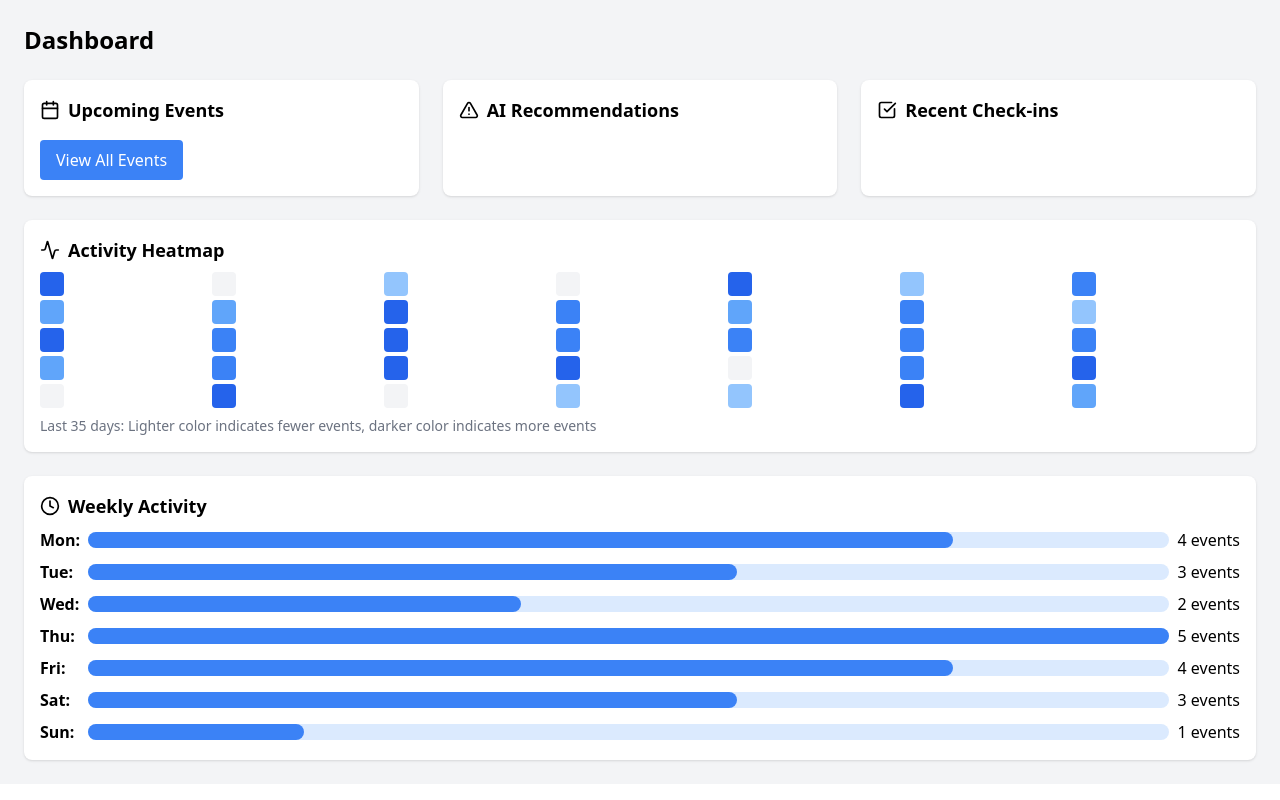
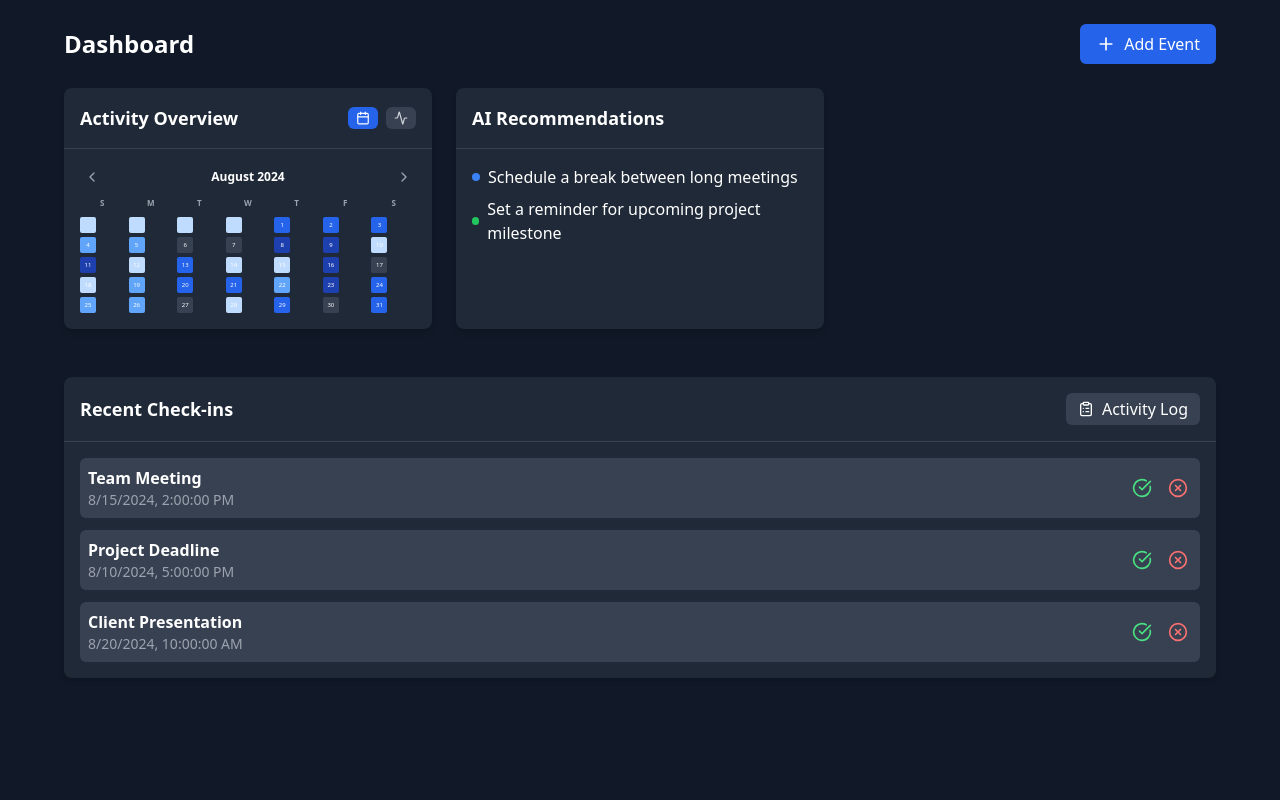
Before and after one commit to gsdyu/Calcoy, a Next.js app in the folder frontend/: page /dashboard in a window 1280 px wide. Built offline with nearby package versions, Linux system fonts and the light colour scheme.

Commit message:
Still working on dashboard cleaning it up making it better before adding it to reg calendar and figuring out sidebar

```diff
--- a/frontend/src/components/Calendar/CalendarDashboard.js
+++ b/frontend/src/components/Calendar/CalendarDashboard.js
@@ -1,138 +1,277 @@
-'use client';
+'use client'
 
-import React, { useState, useEffect } from 'react';
-import { Calendar, Clock, CheckSquare, AlertTriangle, Activity } from 'lucide-react';
+import React, { useState } from 'react';
+import { Plus, Calendar, Activity, ChevronLeft, ChevronRight, ClipboardList, CheckCircle, XCircle } from 'lucide-react';
 
-const CalendarDashboard = ({ events = [], checkIns = [], aiRecommendations = [] }) => {
-  const [activityData, setActivityData] = useState([]);
-  const [heatmapData, setHeatmapData] = useState([]);
+const Card = ({ children, className }) => (
+  <div className={`bg-gray-800 rounded-lg shadow-md ${className}`}>{children}</div>
+);
+const CardHeader = ({ children }) => <div className="p-4 border-b border-gray-700">{children}</div>;
+const CardTitle = ({ children }) => <h2 className="text-lg font-semibold text-white">{children}</h2>;
+const CardContent = ({ children }) => <div className="p-4">{children}</div>;
 
-  useEffect(() => {
-    // Fetch later from an API (example for now test)
-    setActivityData([
-      { name: 'Mon', events: 4 },
-      { name: 'Tue', events: 3 },
-      { name: 'Wed', events: 2 },
-      { name: 'Thu', events: 5 },
-      { name: 'Fri', events: 4 },
-      { name: 'Sat', events: 3 },
-      { name: 'Sun', events: 1 },
-    ]);
+const DashboardHeader = () => (
+  <div className="flex justify-between items-center mb-6">
+    <h1 className="text-2xl font-bold text-white">Dashboard</h1>
+    <button className="flex items-center space-x-2 bg-blue-600 text-white px-4 py-2 rounded-md">
+      <Plus size={20} />
+      <span>Add Event</span>
+    </button>
+  </div>
+);
 
-    // Generate sample heatmap data
-    const currentDate = new Date();
-    const heatmapData = [];
-    for (let i = 0; i < 35; i++) {
-      const date = new Date(currentDate);
-      date.setDate(date.getDate() - i);
-      heatmapData.unshift({
-        date: date.toISOString().split('T')[0],
-        count: Math.floor(Math.random() * 5),
-      });
+const ActivityHeatmap = () => {
+  const [currentDate, setCurrentDate] = useState(new Date());
+  const daysOfWeek = ['S', 'M', 'T', 'W', 'T', 'F', 'S'];
+
+  const getMonthData = (year, month) => {
+    const firstDay = new Date(year, month, 1);
+    const lastDay = new Date(year, month + 1, 0);
+    const daysInMonth = lastDay.getDate();
+    const startingDay = firstDay.getDay();
+
+    let calendarData = [];
+    for (let i = 0; i < startingDay; i++) {
+      calendarData.push(null);
     }
-    setHeatmapData(heatmapData);
-  }, []);
+    for (let i = 1; i <= daysInMonth; i++) {
+      const date = new Date(year, month, i);
+      const eventCount = Math.floor(Math.random() * 5);
+      calendarData.push({ date, eventCount });
+    }
+    return calendarData;
+  };
 
-  const upcomingEvents = events.slice(0, 3); // Show only the next 3 events
+  const monthData = getMonthData(currentDate.getFullYear(), currentDate.getMonth());
 
-  const getHeatmapColor = (count) => {
-    const colors = ['#f3f4f6', '#93c5fd', '#60a5fa', '#3b82f6', '#2563eb'];
-    return colors[Math.min(count, colors.length - 1)];
+  const getColor = (eventCount) => {
+    if (eventCount === null) return 'bg-transparent';
+    if (eventCount === 0) return 'bg-gray-700';
+    if (eventCount === 1) return 'bg-blue-800';
+    if (eventCount === 2) return 'bg-blue-600';
+    if (eventCount === 3) return 'bg-blue-400';
+    return 'bg-blue-200';
+  };
+
+  const changeMonth = (increment) => {
+    const newDate = new Date(currentDate);
+    newDate.setMonth(newDate.getMonth() + increment);
+    setCurrentDate(newDate);
   };
 
   return (
-    <div className="p-6 bg-gray-100">
-      <h1 className="text-2xl font-bold mb-6">Dashboard</h1>
-
-      <div className="grid grid-cols-1 md:grid-cols-2 lg:grid-cols-3 gap-6 mb-6">
-        <div className="bg-white rounded-lg shadow p-4">
-          <h2 className="text-lg font-semibold mb-2 flex items-center">
-            <Calendar className="mr-2" size={20} />
-            Upcoming Events
-          </h2>
-          <div>
-            {upcomingEvents.map((event, index) => (
-              <div key={index} className="mb-2">
-                <p className="font-semibold">{event.title}</p>
-                <p className="text-sm text-gray-500">{event.date}, {event.time}</p>
+    <div className="text-white">
+      <div className="flex justify-between items-center mb-2">
+        <button onClick={() => changeMonth(-1)} className="p-1 text-gray-400 hover:text-white"><ChevronLeft size={16} /></button>
+        <h3 className="text-xs font-semibold">{currentDate.toLocaleString('default', { month: 'long', year: 'numeric' })}</h3>
+        <button onClick={() => changeMonth(1)} className="p-1 text-gray-400 hover:text-white"><ChevronRight size={16} /></button>
       </div>
+      <div className="grid grid-cols-7 gap-1">
+        {daysOfWeek.map(day => (
+          <div key={day} className="text-[8px] font-semibold text-center text-gray-400 mb-1">{day}</div>
         ))}
-            <button className="mt-2 px-4 py-2 bg-blue-500 text-white rounded hover:bg-blue-600">
-              View All Events
-            </button>
-          </div>
-        </div>
-
-        <div className="bg-white rounded-lg shadow p-4">
-          <h2 className="text-lg font-semibold mb-2 flex items-center">
-            <AlertTriangle className="mr-2" size={20} />
-            AI Recommendations
-          </h2>
-          <ul className="list-disc list-inside">
-            {aiRecommendations.map((rec, index) => (
-              <li key={index} className="mb-2">{rec}</li>
-            ))}
-          </ul>
-        </div>
-
-        <div className="bg-white rounded-lg shadow p-4">
-          <h2 className="text-lg font-semibold mb-2 flex items-center">
-            <CheckSquare className="mr-2" size={20} />
-            Recent Check-ins
-          </h2>
-          <div>
-            {checkIns.map((checkIn, index) => (
-              <div key={index} className="mb-2">
-                <p className="font-semibold">{checkIn.title}</p>
-                <p className="text-sm text-gray-500">{checkIn.date}</p>
+        {monthData.map((data, index) => (
+          <div
+            key={index}
+            className={`w-4 h-4 ${getColor(data?.eventCount)} rounded-sm flex items-center justify-center`}
+            title={data ? `${data.date.toDateString()}: ${data.eventCount} events` : ''}
+          >
+            {data && <span className="text-[6px]">{data.date.getDate()}</span>}
           </div>
         ))}
       </div>
     </div>
+  );
+};
+
+const WeeklyActivity = () => {
+  const weekData = [
+    { day: 'Mon', events: 4 },
+    { day: 'Tue', events: 3 },
+    { day: 'Wed', events: 2 },
+    { day: 'Thu', events: 5 },
+    { day: 'Fri', events: 4 },
+    { day: 'Sat', events: 3 },
+    { day: 'Sun', events: 1 },
+  ];
+
+  return (
+    <div className="space-y-1">
+      {weekData.map(({ day, events }) => (
+        <div key={day} className="flex items-center">
+          <span className="w-8 text-xs text-gray-400">{day}:</span>
+          <div className="flex-grow h-4 bg-gray-700 rounded-full overflow-hidden">
+            <div
+              className="h-full bg-blue-600"
+              style={{ width: `${(events / 5) * 100}%` }}
+            ></div>
           </div>
-
-      <div className="bg-white rounded-lg shadow p-4 mb-6">
-        <h2 className="text-lg font-semibold mb-2 flex items-center">
-          <Activity className="mr-2" size={20} />
-          Activity Heatmap
-        </h2>
-        <div className="grid grid-cols-7 gap-1">
-          {heatmapData.map((day, index) => (
-            <div
-              key={index}
-              className="w-6 h-6 rounded"
-              style={{ backgroundColor: getHeatmapColor(day.count) }}
-              title={`${day.date}: ${day.count} events`}
-            />
+          <span className="ml-2 text-xs text-gray-400">{events}</span>
+        </div>
       ))}
     </div>
-        <div className="mt-2 text-sm text-gray-500">
-          Last 35 days: Lighter color indicates fewer events, darker color indicates more events
+  );
+};
+
+const ActivityOverview = () => {
+  const [viewType, setViewType] = useState('heatmap');
+
+  return (
+    <Card className="mb-6">
+      <CardHeader>
+        <div className="flex justify-between items-center">
+          <CardTitle>Activity Overview</CardTitle>
+          <div className="flex space-x-2">
+            <button
+              className={`px-2 py-1 rounded-md ${viewType === 'heatmap' ? 'bg-blue-600 text-white' : 'bg-gray-700 text-gray-300'}`}
+              onClick={() => setViewType('heatmap')}
+            >
+              <Calendar size={14} />
+            </button>
+            <button
+              className={`px-2 py-1 rounded-md ${viewType === 'weekly' ? 'bg-blue-600 text-white' : 'bg-gray-700 text-gray-300'}`}
+              onClick={() => setViewType('weekly')}
+            >
+              <Activity size={14} />
+            </button>
           </div>
         </div>
+      </CardHeader>
+      <CardContent>
+        {viewType === 'heatmap' ? <ActivityHeatmap /> : <WeeklyActivity />}
+      </CardContent>
+    </Card>
+  );
+};
 
-      <div className="bg-white rounded-lg shadow p-4">
-        <h2 className="text-lg font-semibold mb-2 flex items-center">
-          <Clock className="mr-2" size={20} />
-          Weekly Activity
-        </h2>
-        <div className="space-y-2">
-          {activityData.map((day, index) => (
-            <div key={index} className="flex items-center">
-              <span className="w-12 font-semibold">{day.name}:</span>
-              <div className="flex-1 bg-blue-100 rounded-full h-4">
-                <div
-                  className="bg-blue-500 rounded-full h-4"
-                  style={{width: `${(day.events / 5) * 100}%`}}
-                ></div>
+const AIRecommendations = () => (
+  <Card className="mb-6">
+    <CardHeader>
+      <CardTitle>AI Recommendations</CardTitle>
+    </CardHeader>
+    <CardContent>
+      <ul className="space-y-2 text-white">
+        <li className="flex items-center space-x-2">
+          <div className="w-2 h-2 rounded-full bg-blue-500"></div>
+          <span>Schedule a break between long meetings</span>
+        </li>
+        <li className="flex items-center space-x-2">
+          <div className="w-2 h-2 rounded-full bg-green-500"></div>
+          <span>Set a reminder for upcoming project milestone</span>
+        </li>
+      </ul>
+    </CardContent>
+  </Card>
+);
+
+const RecentCheckIns = () => {
+  const [events, setEvents] = useState([
+    { id: 1, title: "Team Meeting", date: "2024-08-15 14:00", status: "pending" },
+    { id: 2, title: "Project Deadline", date: "2024-08-10 17:00", status: "pending" },
+    { id: 3, title: "Client Presentation", date: "2024-08-20 10:00", status: "pending" },
+  ]);
+  const [showLog, setShowLog] = useState(false);
+  const [activityLog, setActivityLog] = useState([
+    { timestamp: "2024-08-05 09:30", user: "Alice", action: "completed task", details: "Update presentation" },
+    { timestamp: "2024-08-05 11:45", user: "Bob", action: "started new task", details: "Design new logo" },
+    { timestamp: "2024-08-06 14:20", user: "You", action: "marked as completed", details: "Team Meeting" },
+    { timestamp: "2024-08-07 10:00", user: "Charlie", action: "commented", details: "Great job on the presentation!" },
+    { timestamp: "2024-08-07 16:30", user: "You", action: "marked as missed", details: "Client Call" },
+  ]);
+
+  const handleEventStatus = (id, status) => {
+    setEvents(events.map(event =>
+      event.id === id ? { ...event, status } : event
+    ));
+    const updatedEvent = events.find(event => event.id === id);
+    setActivityLog([
+      {
+        timestamp: new Date().toLocaleString(),
+        user: "You",
+        action: `marked as ${status}`,
+        details: updatedEvent.title
+      },
+      ...activityLog
+    ]);
+  };
+
+  return (
+    <Card>
+      <CardHeader>
+        <div className="flex justify-between items-center">
+          <CardTitle>Recent Check-ins</CardTitle>
+          <button
+            onClick={() => setShowLog(!showLog)}
+            className="flex items-center space-x-2 bg-gray-700 text-white px-3 py-1 rounded-md"
+          >
+            <ClipboardList size={16} />
+            <span>Activity Log</span>
+          </button>
         </div>
-              <span className="ml-2">{day.events} events</span>
+      </CardHeader>
+      <CardContent>
+        {!showLog ? (
+          <ul className="space-y-3">
+            {events.map(event => (
+              <li key={event.id} className="flex items-center justify-between p-2 bg-gray-700 rounded-md">
+                <div>
+                  <p className="font-semibold text-white">{event.title}</p>
+                  <p className="text-sm text-gray-400">{new Date(event.date).toLocaleString()}</p>
                 </div>
+                <div className="flex space-x-2">
+                  <button
+                    onClick={() => handleEventStatus(event.id, 'completed')}
+                    className="p-1 text-green-400 hover:text-green-300"
+                    title="Mark as completed"
+                  >
+                    <CheckCircle size={20} />
+                  </button>
+                  <button
+                    onClick={() => handleEventStatus(event.id, 'missed')}
+                    className="p-1 text-red-400 hover:text-red-300"
+                    title="Mark as missed"
+                  >
+                    <XCircle size={20} />
+                  </button>
+                </div>
+              </li>
             ))}
+          </ul>
+        ) : (
+          <div>
+            <h3 className="text-lg font-semibold mb-3">Activity Log</h3>
+            <ul className="space-y-2">
+              {activityLog.map((log, index) => (
+                <li key={index} className="text-sm flex items-start space-x-2">
+                  <span className="text-gray-400 whitespace-nowrap">{log.timestamp}</span>
+                  <span className="text-blue-400">{log.user}</span>
+                  <span className="text-white">{log.action}</span>
+                  <span className="text-gray-300">"{log.details}"</span>
+                </li>
+              ))}
+            </ul>
+          </div>
+        )}
+      </CardContent>
+    </Card>
+  );
+};
+
+const Dashboard = () => {
+  return (
+    <div className="min-h-screen bg-gray-900 text-white p-6">
+      <div className="max-w-6xl mx-auto">
+        <DashboardHeader />
+        <div className="grid grid-cols-3 gap-6">
+          <ActivityOverview />
+          <AIRecommendations />
+          <div className="col-span-3">
+            <RecentCheckIns />
+          </div>
         </div>
       </div>
     </div>
   );
 };
 
-export default CalendarDashboard;
+export default Dashboard;
```
Lines whose indentation alone changed are shown as unchanged.
